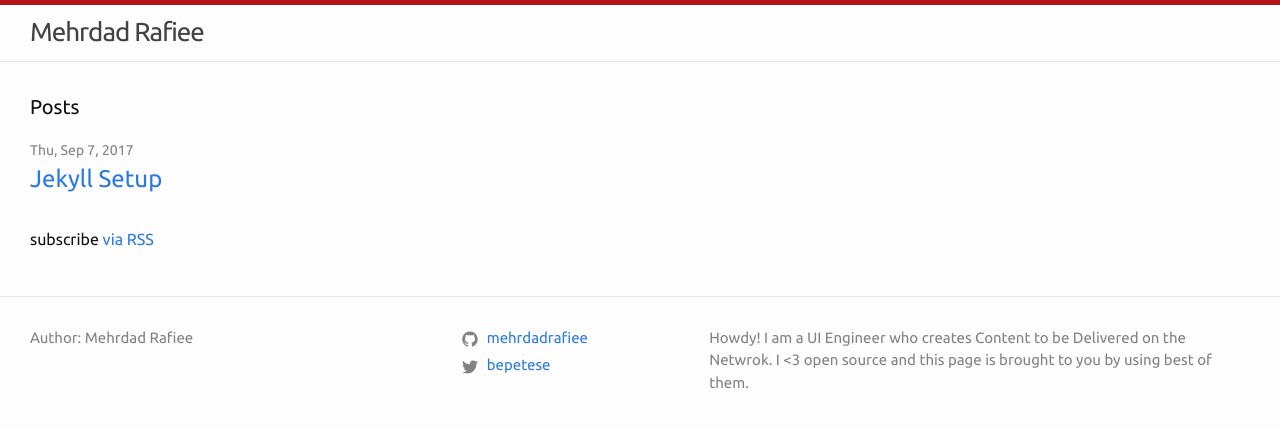
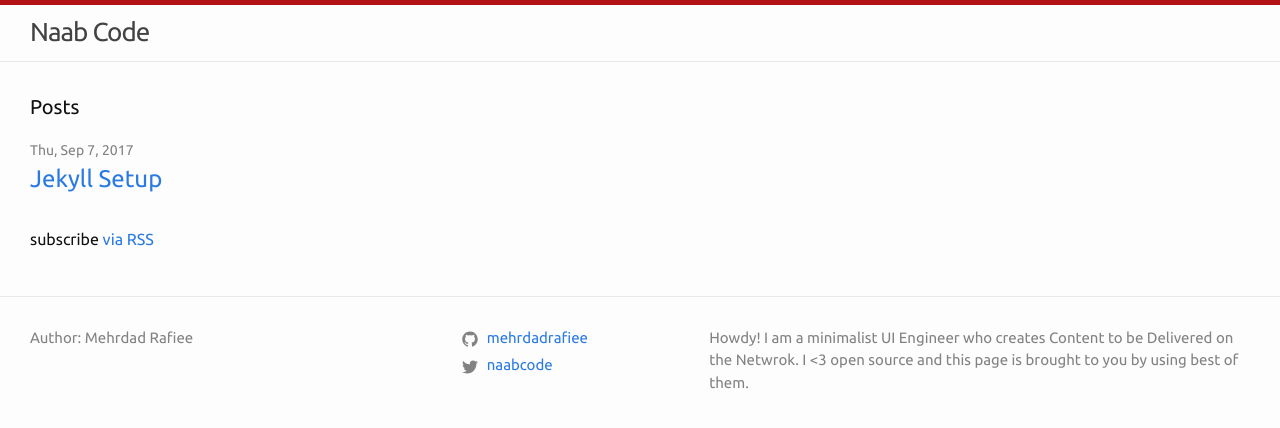
Before and after one commit to mehrdadrafiee/mehrdadrafiee.github.io, a Jekyll site: the page built from index.md, in a window 1280 px wide. Shown: the top 428 px of the page. Built offline with Jekyll 4.4.1, drawn with Linux system fonts in a browser that asks for light colours.

Commit message:
changes title and twitter username

```diff
--- a/_config.yml
+++ b/_config.yml
@@ -1,11 +1,11 @@
-title: Mehrdad Rafiee
+title: Naab Code
 author: Mehrdad Rafiee
 description: > # this means to ignore newlines until "baseurl:"
   Howdy!
-  I am a UI Engineer who creates Content to be Delivered on the Netwrok.
+  I am a minimalist UI Engineer who creates Content to be Delivered on the Netwrok.
   I <3 open source and this page is brought to you by using best of them.
 
-twitter_username: bepetese
+twitter_username: naabcode
 github_username:  mehrdadrafiee
 
 # Minima date format
```
